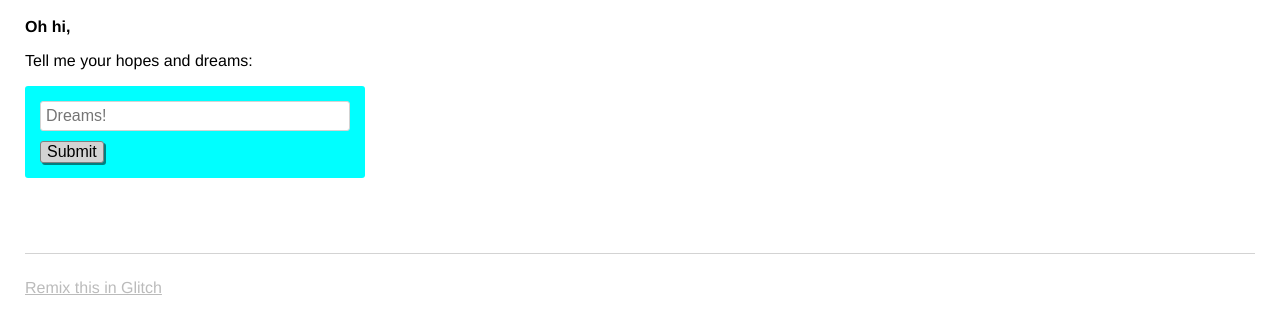
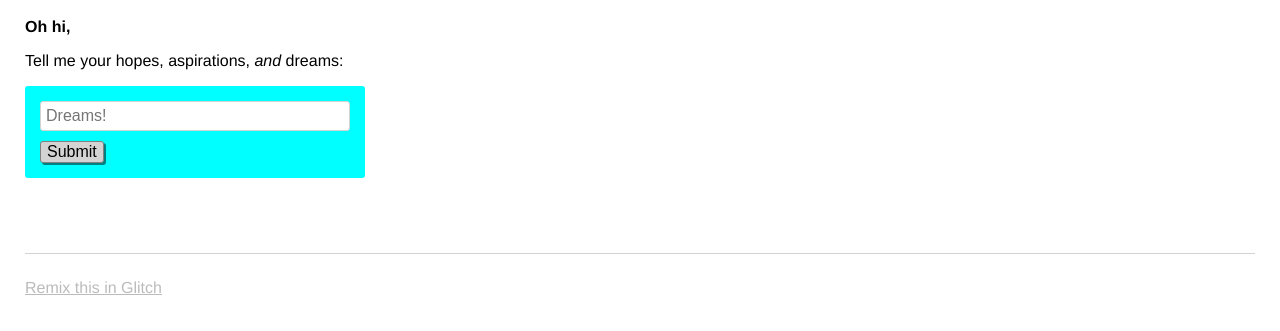
Before and after one commit to yudel/jealous-jury, a website: page views/index.html in a window 1280 px wide. Shown: the part 65-396 px from the top of the page. Drawn offline with nearby package versions, Linux system fonts and the light colour scheme; no server answers.

Commit message:
changing index

```diff
--- a/views/index.html
+++ b/views/index.html
@@ -27,7 +27,7 @@
 
     <main>
       <p class="bold">Oh hi,</p>
-      <p>Tell me your hopes and dreams:</p>
+      <p>Tell me your hopes, aspirations, <em>and</em> dreams:</p>
       <form>
         <input type="text" maxlength="100" placeholder="Dreams!">
         <button type="submit">Submit</button>
```
